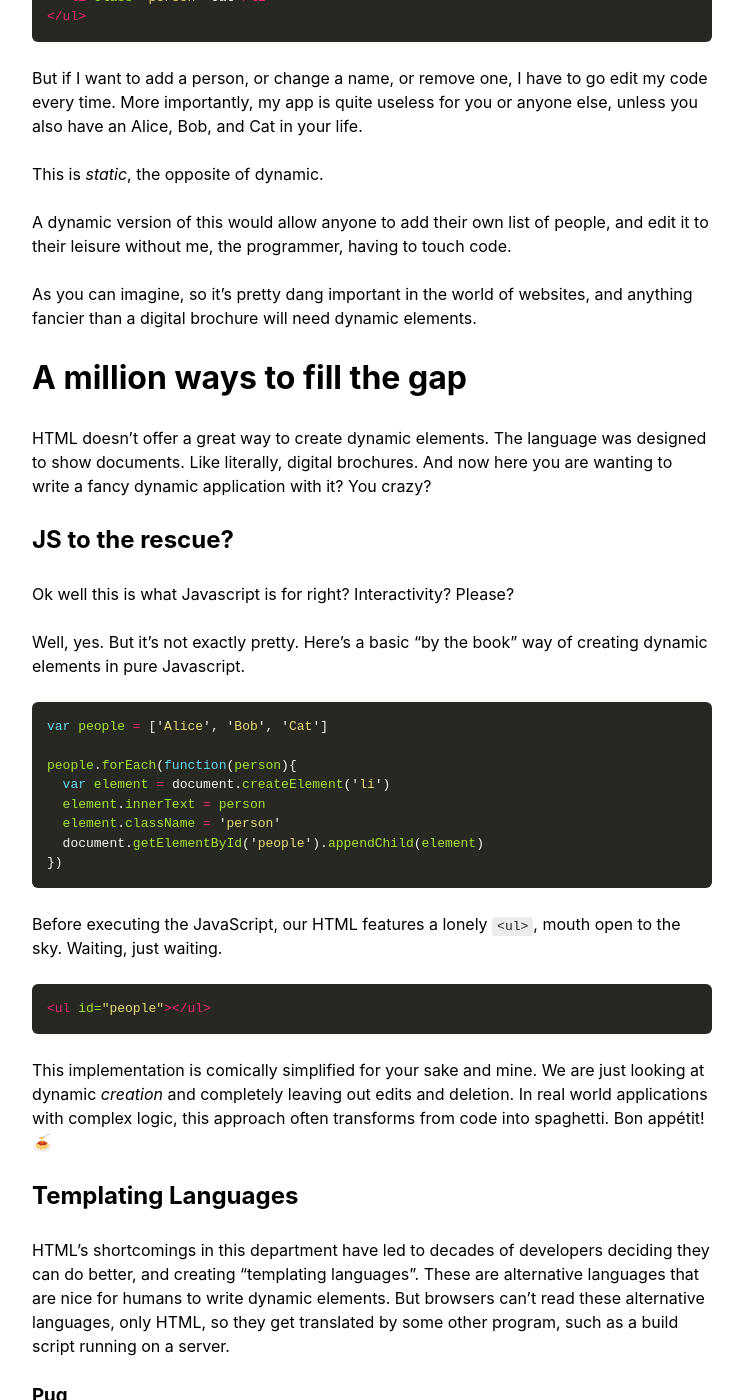
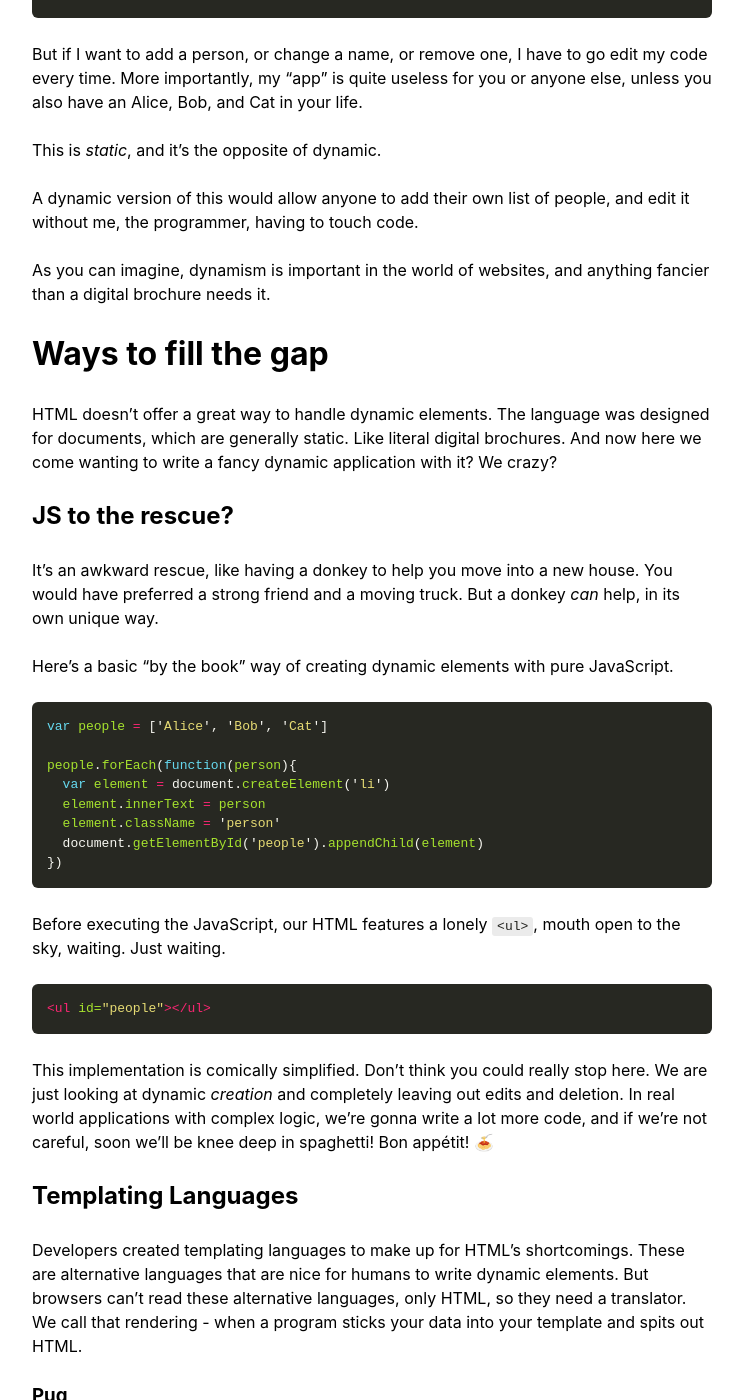
Before and after one commit to pooriajr/pooriar, a Jekyll site: the page built from _posts/2021-06-25-dangerously-dynamic-html.md, in a window 1280 px wide and 1400 px high, scrolled down 660 px. Shown: the whole window, without its empty margins (268-1011 px from the left). Built offline with Jekyll 4.4.1, drawn with Linux system fonts in a browser that asks for light colours; some of the changed text lies outside the part shown.

Commit message:
more changes to dynamic html article

````diff
--- a/_posts/2021-06-25-dangerously-dynamic-html.md
+++ b/_posts/2021-06-25-dangerously-dynamic-html.md
@@ -3,15 +3,15 @@
 title: Dangerously dynamic HTML
 date: 2021-06-25 20:47 -0500
 ---
-Heads up, this article tries overly hard to be beginner-friendly. It starts with an explanation of static vs. dynamic. Then there's examples of a few standard ways you might create dynamic HTML if you're a responsible developer.
+This article tries to be beginner-friendly. It starts with an explanation of static vs. dynamic, then meanders through safe examples before getting to *the danger*.
 
-If you want to skip straight to danger, [right this way 🤘.]()
+If you want to skip straight to danger, [right this way.🤘](#danger)
 
 ## What is dynamic, *really*?
 
-Let's say you're making an app to help keep track of personal relationships (\*cough\* [undrift.netlify.app](undrift.netlify.app) \*cough\*). You probably need to create HTML elements that correspond to various people.
+Let's say you're making an app to keep track of personal relationships (\*cough\* [undrift.netlify.app](undrift.netlify.app) \*cough\*). You probably need to create HTML elements that correspond to various people.
 
-Let's say I want to add 3 people into the app: My friend Alice, my coworker Bob, and my Cat (ok that's not a person but I was going for an A,B,C thing).
+Let's say I want to add 3 people into the app: My friend Alice, my coworker Bob, and my Cat (yeah that's not a person but I was going for an A,B,C thing).
 
 I'm the programmer, goddamnit, so I can just write them into the HTML like so:
 
@@ -22,23 +22,23 @@
   <li class="person">Cat</li>
 </ul>
 ```
-But if I want to add a person, or change a name, or remove one, I have to go edit my code every time. More importantly, my app is quite useless for you or anyone else, unless you also have an Alice, Bob, and Cat in your life.
+But if I want to add a person, or change a name, or remove one, I have to go edit my code every time. More importantly, my "app" is quite useless for you or anyone else, unless you also have an Alice, Bob, and Cat in your life.
 
-This is *static*, the opposite of dynamic.
+This is *static*, and it's the opposite of dynamic.
 
-A dynamic version of this would allow anyone to add their own list of people, and edit it to their leisure without me, the programmer, having to touch code.
+A dynamic version of this would allow anyone to add their own list of people, and edit it without me, the programmer, having to touch code.
 
-As you can imagine, so it's pretty dang important in the world of websites, and anything fancier than a digital brochure will need dynamic elements.
+As you can imagine, dynamism is important in the world of websites, and anything fancier than a digital brochure needs it.
 
-# A million ways to fill the gap
+# Ways to fill the gap
 
-HTML doesn't offer a great way to create dynamic elements. The language was designed to show documents. Like literally, digital brochures. And now here you are wanting to write a fancy dynamic application with it? You crazy?
+HTML doesn't offer a great way to handle dynamic elements. The language was designed for documents, which are generally static. Like literal digital brochures. And now here we come wanting to write a fancy dynamic application with it? We crazy?
 
 ## JS to the rescue?
 
-Ok well this is what Javascript is for right? Interactivity? Please?
+It's an awkward rescue, like having a donkey to help you move into a new house. You would have preferred a strong friend and a moving truck. But a donkey *can* help, in its own unique way.
 
-Well, yes. But it's not exactly pretty. Here's a basic "by the book" way of creating dynamic elements in pure Javascript.
+Here's a basic "by the book" way of creating dynamic elements with pure JavaScript.
 
 ```js
 var people = ['Alice', 'Bob', 'Cat']
@@ -50,17 +50,17 @@
   document.getElementById('people').appendChild(element)
 })
 ```
-Before executing the JavaScript, our HTML features a lonely `<ul>`, mouth open to the sky. Waiting, just waiting.
+Before executing the JavaScript, our HTML features a lonely `<ul>`, mouth open to the sky, waiting. Just waiting.
 
 ```html
 <ul id="people"></ul>
 ```
 
-This implementation is comically simplified for your sake and mine. We are just looking at dynamic *creation* and completely leaving out edits and deletion. In real world applications with complex logic, this approach often transforms from code into spaghetti. Bon appétit! 🍝
+This implementation is comically simplified. Don't think you could really stop here. We are just looking at dynamic *creation* and completely leaving out edits and deletion. In real world applications with complex logic, we're gonna write a lot more code, and if we're not careful, soon we'll be knee deep in spaghetti! Bon appétit! 🍝
 
 ## Templating Languages
 
-HTML's shortcomings in this department have led to decades of developers deciding they can do better, and creating "templating languages". These are alternative languages that are nice for humans to write dynamic elements. But browsers can't read these alternative languages, only HTML, so they get translated by some other program, such as a build script running on a server.
+Developers created templating languages to make up for HTML's shortcomings. These are alternative languages that are nice for humans to write dynamic elements. But browsers can't read these alternative languages, only HTML, so they need a translator. We call that rendering - when a program sticks your data into your template and spits out HTML.
 
 ### Pug
 Here's Pug, a popular templating language. Isn't that nice and short?
@@ -107,27 +107,27 @@
 
 ### Everything has a cost
 
-Templating languages are loved by millions of developers, but they always have a cost. They add complexity. They add dependencies. And it's usually totally worth it.
+Templating languages are loved by millions of developers, but they always have a cost. They add complexity. They add dependencies. Pick wisely, and the benefits far outweigh the costs. Pick poorly, and you may create new problems for yourself down the line, but still benefit compared to using raw HTML.
 
-So, why wouldn't you use one?
+So, when might you want to not use a templating language at all?
 
-## Let's get dangerous
+<h2 id="danger">Let's get dangerous</h2>
 
-Let's say you're making an app that keeps track of personal relationships (cough undrift.netlify.app cough).
+Let's say you're making an app for yourself, for fun.
 
-It's just for fun. There's no stakes.
+And you don't want to write imperative javascript like I showed in the pure javascript example. That was the donkey analogy one.
 
 And for whatever reason, you want to try making it with 0 external libraries.
 
 And security is **not a factor**.
 
-Then boy, do I have a fun idea for you.
+Then boy, do I have an idea for you.
 
 ## Never use Eval()!
 
 You know it's going to be fun when the MDN page has a [whole section telling you not to use it](https://developer.mozilla.org/en-US/docs/Web/JavaScript/Reference/Global_Objects/eval#never_use_eval!).
 
-I didn't even know there was an `eval` function in JS. We're off the map.
+I didn't even know there was an `eval` function in JS, and I've been writing it for years. It's like finding a forbidden artifact.
 
 ```js
 var monster = null
````
Also changed, not shown: other parts of _posts/2021-06-25-dangerously-dynamic-html.md (+1 -1 lines).
